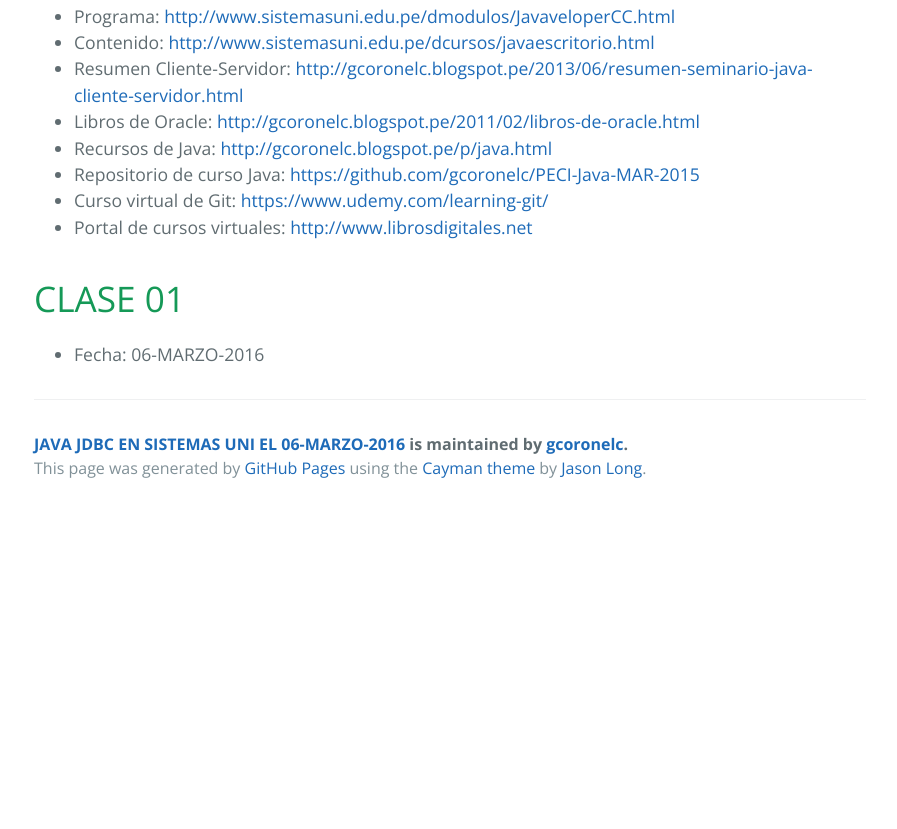
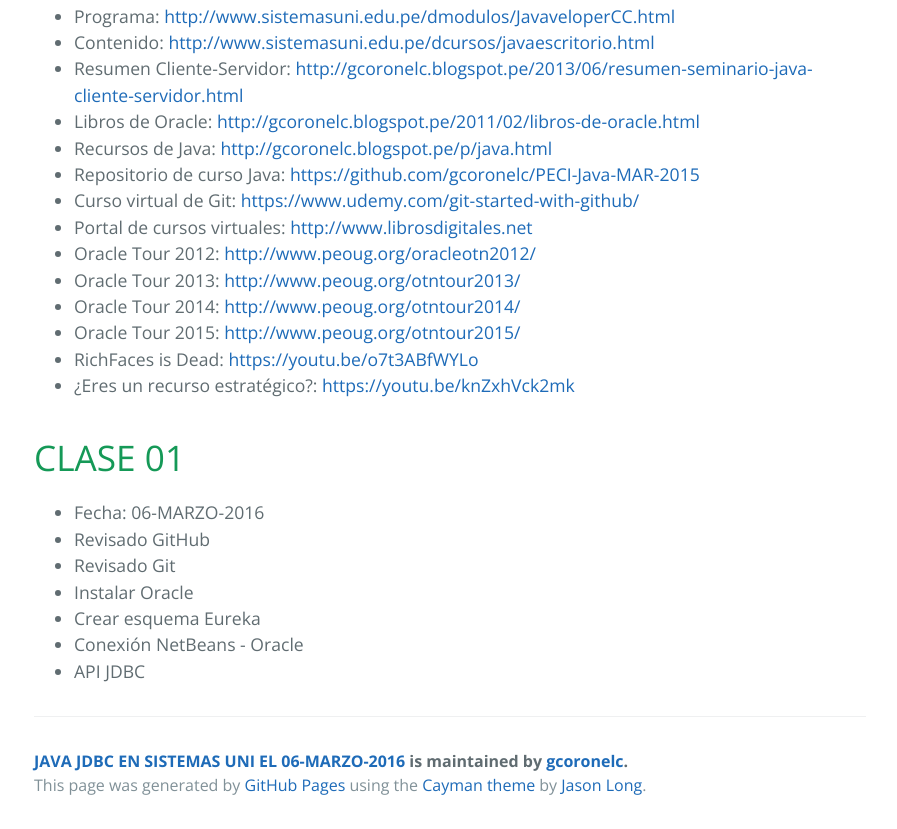
Before and after one commit to gcoronelc/SISTUNI_JAVA_JDBC_003, a plain HTML site: page index.html in a window 1280 px wide. Shown: the part 1389-2218 px from the top of the page, without its empty margins (190-1087 px from the left). Before the commit the page ends 1901 px from the top, so only its background shows below. Drawn offline with nearby package versions, Linux system fonts and the light colour scheme.

```diff
--- a/index.html
+++ b/index.html
@@ -63,9 +63,21 @@
 </li>
 <li>Repositorio de curso Java: <a href="https://github.com/gcoronelc/PECI-Java-MAR-2015">https://github.com/gcoronelc/PECI-Java-MAR-2015</a>
 </li>
-<li>Curso virtual de Git: <a href="https://www.udemy.com/learning-git/">https://www.udemy.com/learning-git/</a>
+<li>Curso virtual de Git: <a href="https://www.udemy.com/git-started-with-github/">https://www.udemy.com/git-started-with-github/</a>
 </li>
 <li>Portal de cursos virtuales: <a href="http://www.librosdigitales.net">http://www.librosdigitales.net</a>
+</li>
+<li>Oracle Tour 2012: <a href="http://www.peoug.org/oracleotn2012/">http://www.peoug.org/oracleotn2012/</a>
+</li>
+<li>Oracle Tour 2013: <a href="http://www.peoug.org/otntour2013/">http://www.peoug.org/otntour2013/</a>
+</li>
+<li>Oracle Tour 2014: <a href="http://www.peoug.org/otntour2014/">http://www.peoug.org/otntour2014/</a>
+</li>
+<li>Oracle Tour 2015: <a href="http://www.peoug.org/otntour2015/">http://www.peoug.org/otntour2015/</a>
+</li>
+<li>RichFaces is Dead: <a href="https://youtu.be/o7t3ABfWYLo">https://youtu.be/o7t3ABfWYLo</a>
+</li>
+<li>¿Eres un recurso estratégico?: <a href="https://youtu.be/knZxhVck2mk">https://youtu.be/knZxhVck2mk</a>
 </li>
 </ul>
 
@@ -74,6 +86,12 @@
 
 <ul>
 <li>Fecha: 06-MARZO-2016</li>
+<li>Revisado GitHub</li>
+<li>Revisado Git</li>
+<li>Instalar Oracle</li>
+<li>Crear esquema Eureka</li>
+<li>Conexión NetBeans - Oracle</li>
+<li>API JDBC</li>
 </ul>
 
       <footer class="site-footer">
```
Also changed, not shown: params.json (+1 -1 lines).
